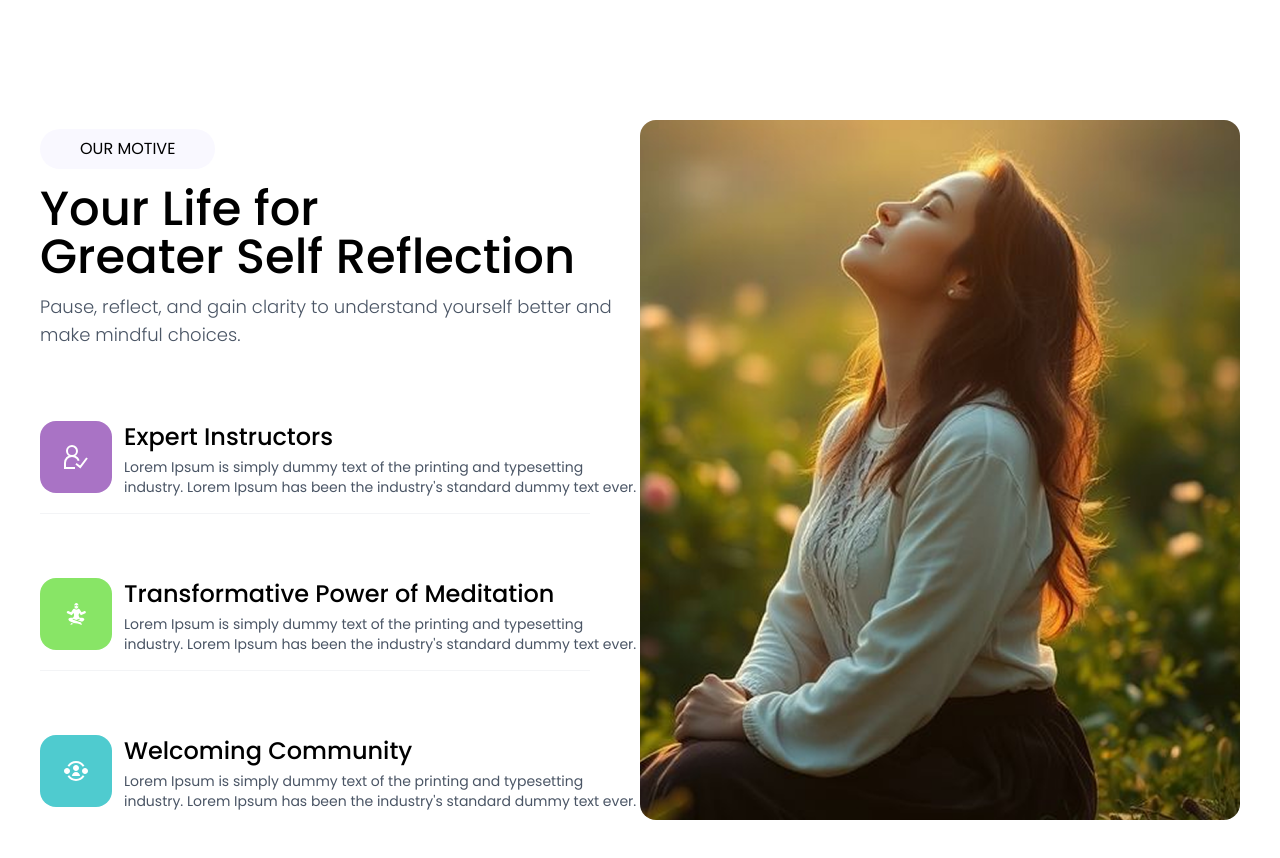
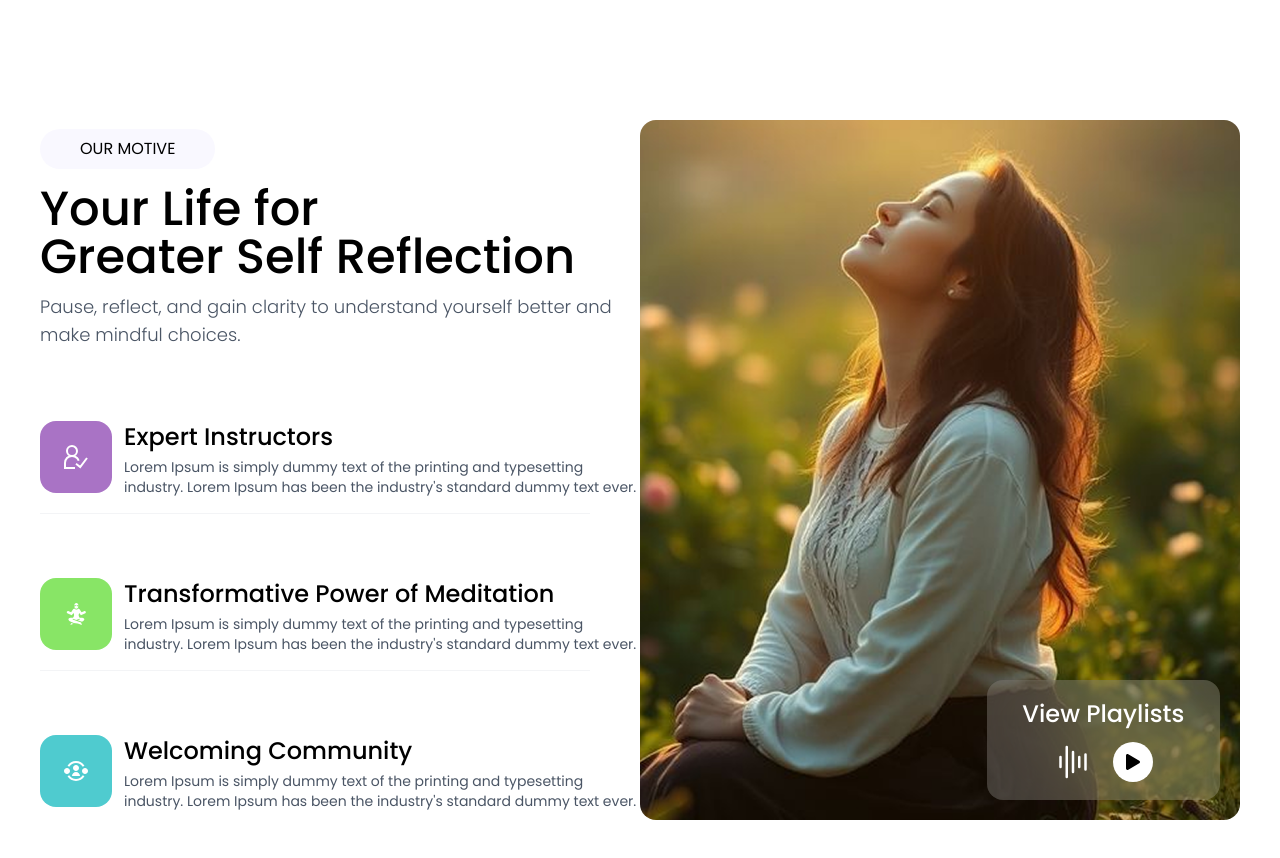
Before and after one commit to Neeschal1/Soham-web, a React (Vite) app: page / in a window 1280 px wide. Shown: the part 3160-4018 px from the top of the page. Built offline with nearby package versions, Linux system fonts and the light colour scheme.

Commit message:
responsive reflection in desktop view

```diff
--- a/src/components/landing/reflection.jsx
+++ b/src/components/landing/reflection.jsx
@@ -249,9 +249,21 @@ const Reflection = () => {
 
         {/* Image */}
         <div
-          className="w-[600px] h-[700px] rounded-2xl bg-cover bg-center"
+          className="w-[600px] h-[700px] rounded-2xl bg-cover bg-center flex justify-end items-end p-5"
           style={{ backgroundImage: `url(${Reflectionimg})` }}
-        />
+        >
+          <div className="w-5/12 flex-col gap-3 flex h-30 justify-center items-center p-5 bg-white/20 backdrop-blur-2xl rounded-2xl">
+            <h1 style={Fonts.poppins.medium} className="text-2xl text-white">
+              View Playlists
+            </h1>
+            <div className="flex flex-row items-center gap-5 justify-center">
+              <PiWaveform size={40} color="white" />
+              <button className="flex p-3 items-center justify-center rounded-full bg-white">
+                <FaPlay />
+              </button>
+            </div>
+          </div>
+        </div>
       </div>
     </div>
   );
```
